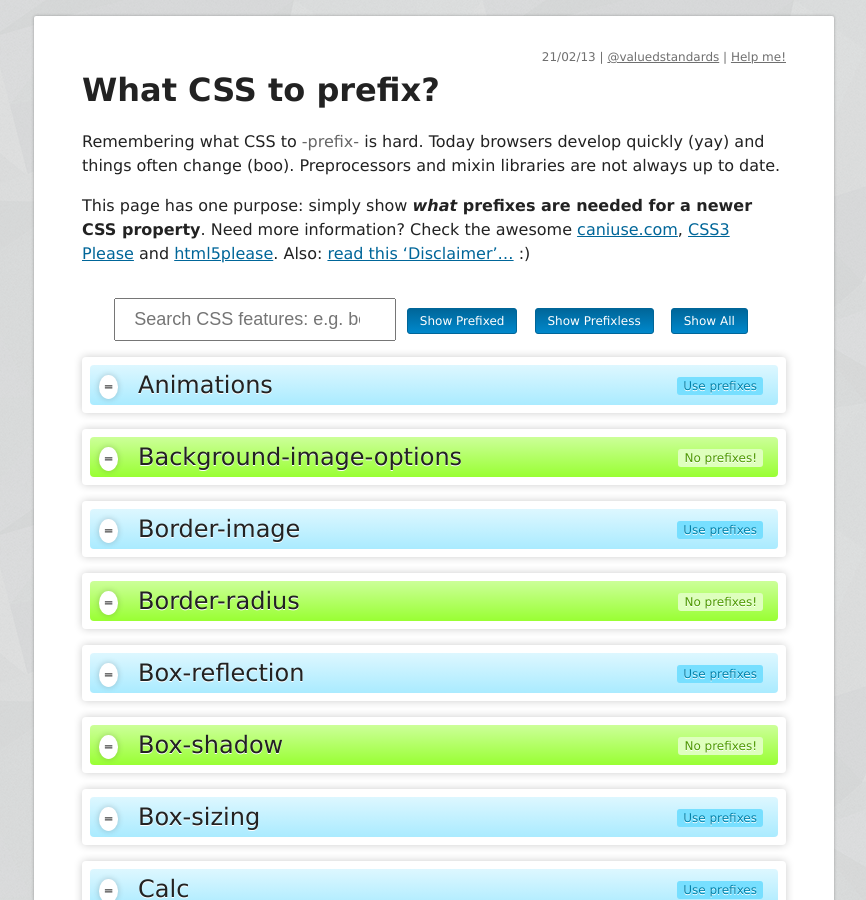
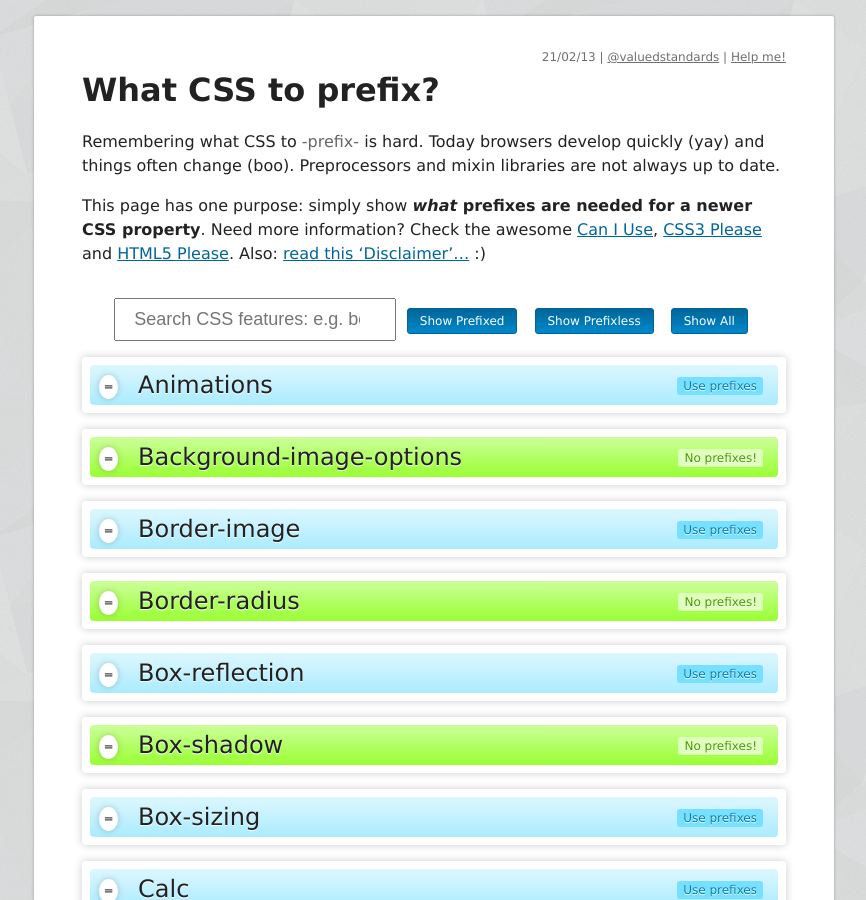
Before and after one commit to davidhund/shouldiprefix, a Jekyll site: the page built from index.md, in a window 1280 px wide and 900 px high. Shown: the whole window, without its empty margins (206-1072 px from the left). Built offline with Jekyll 4.4.1, drawn with Linux system fonts in a browser that asks for light colours.

Commit message:
Normalized reccs name on homepage

```diff
--- a/index.md
+++ b/index.md
@@ -9,7 +9,7 @@ description: An overview of what CSS features to prefix
 
 Remembering what CSS to <i class="prefixme">prefix</i> is hard. Today browsers develop quickly (yay) and things often change (boo). Preprocessors and mixin libraries are not always up to date.
 
-This page has one purpose: simply show **_what_ prefixes are needed for a newer CSS property**. Need more information? Check the awesome [caniuse.com](http://caniuse.com), [CSS3 Please](http://css3please.com/) and [html5please](http://html5please.com). Also: [read this 'Disclaimer'…](disclaimer.html) :)
+This page has one purpose: simply show **_what_ prefixes are needed for a newer CSS property**. Need more information? Check the awesome [Can I Use](http://caniuse.com), [CSS3 Please](http://css3please.com/) and [HTML5 Please](http://html5please.com). Also: [read this 'Disclaimer'…](disclaimer.html) :)
 
 <div class="search-features">
 	<input class="search" name="search" id="search" type="search" placeholder="Search CSS features: e.g. box-shadow" />
```
